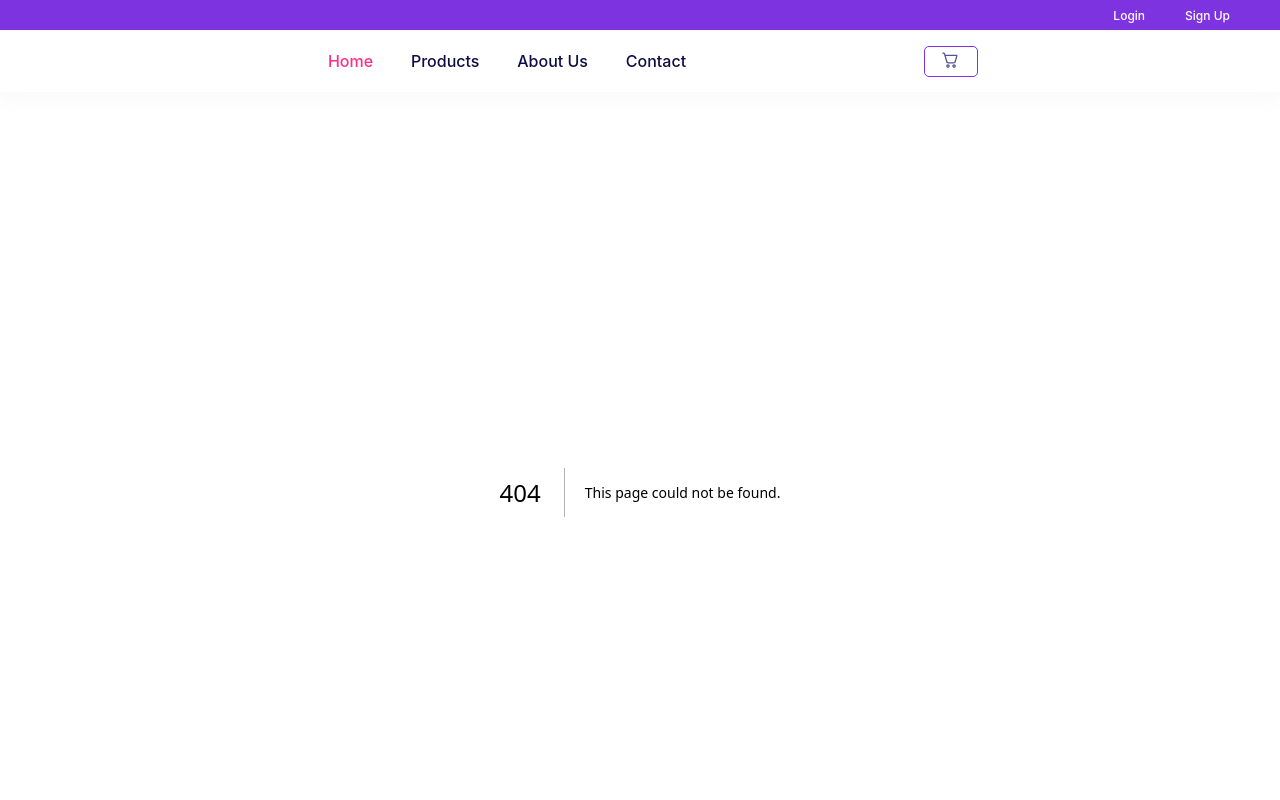
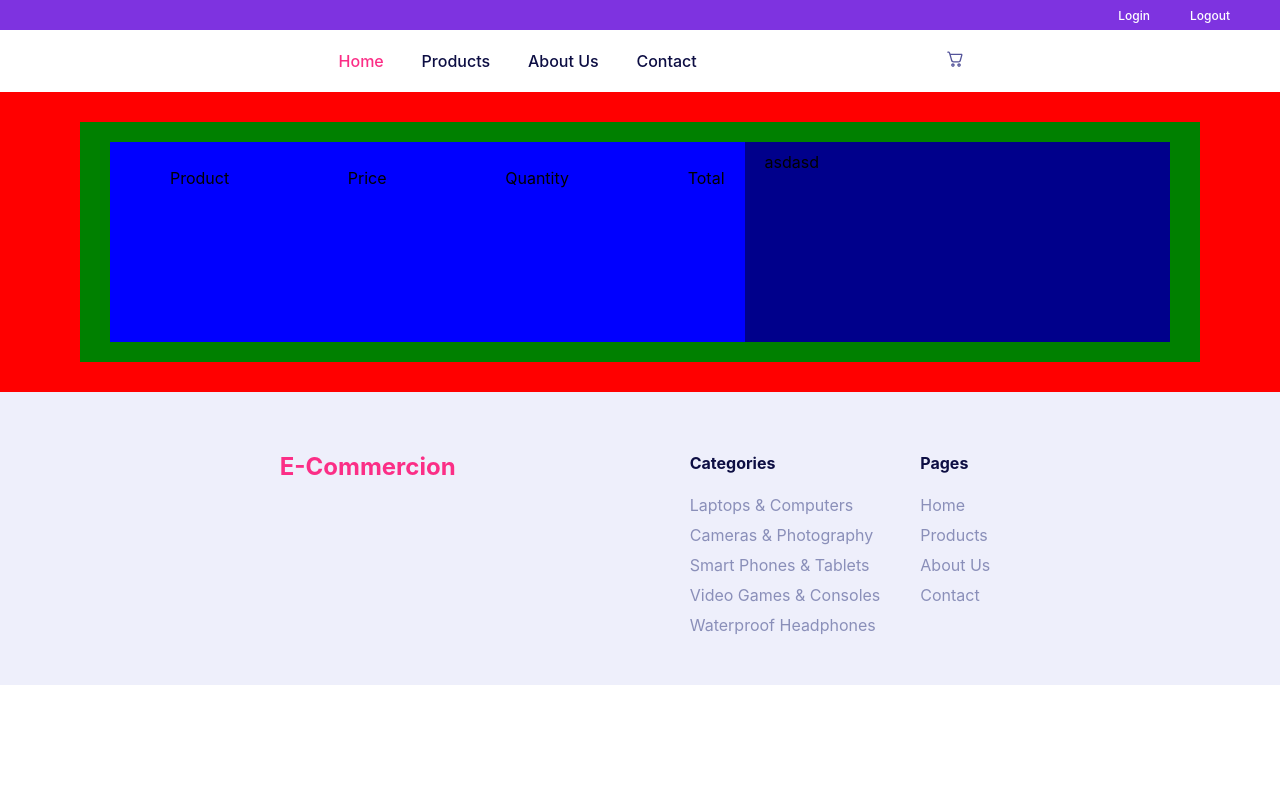
Before and after one commit to osrl/nextjs-ecommerce, a Next.js app: page /shoppingcart in a window 1280 px wide. Before the commit this address had no page. Shown: the top 800 px of the page. Built offline with nearby package versions, Linux system fonts and the light colour scheme.

Commit message:
next-auth0 completed basicly, shoppingcart created

```diff
--- a/components/Header/Header.js
+++ b/components/Header/Header.js
@@ -1,14 +1,15 @@
 import React from "react";
 import Link from "next/link";
+import LoginHeader from "./LoginHeader";
+//import { useUser } from "@auth0/nextjs-auth0";
 import styles from "./Header.module.scss";
 const Header = () => {
+  // const { user, error, isLoading } = useUser();
+
   return (
     <>
       <header className={styles.header}>
-        <div className={styles["login-signup"]}>
-          <Link href="/login">Login</Link>
-          <Link href="/signup">Sign Up</Link>
-        </div>
+        <LoginHeader />
         <nav className={styles.container}>
           <ul className={styles["header-list"]}>
             <li>
@@ -25,7 +26,7 @@ const Header = () => {
             </li>
           </ul>
           <div>
-            <button>
+            <Link href="/shoppingcart">
               <svg
                 width="22"
                 height="22"
@@ -46,7 +47,7 @@ const Header = () => {
                   fill="#535399"
                 />
               </svg>
-            </button>
+            </Link>
           </div>
         </nav>
       </header>
--- /dev/null
+++ b/components/Header/LoginHeader.js
@@ -0,0 +1,16 @@
+// import { User } from "@auth0/auth0-react";
+import React from "react";
+import styles from "./Header.module.scss";
+
+const LoginHeader = () => {
+  // console.log(user);
+
+  return (
+    <div className={styles["login-signup"]}>
+      <a href="/api/auth/login">Login</a>
+      <a href="/api/auth/logout">Logout</a>
+    </div>
+  );
+};
+
+export default LoginHeader;
--- /dev/null
+++ b/pages/shoppingcart/index.js
@@ -0,0 +1,22 @@
+import React from "react";
+import styles from "./shoppingcart.module.scss";
+
+const shoppingcart = () => {
+  return (
+    <div className={styles["shoppingCart"]}>
+      <div className={styles["container"]}>
+        <div className={styles["shoppingCart-products"]}>
+          <ul>
+            <li>Product</li>
+            <li>Price</li>
+            <li>Quantity</li>
+            <li>Total</li>
+          </ul>
+        </div>
+        <div className={styles["shoppingCart-total"]}>asdasd</div>
+      </div>
+    </div>
+  );
+};
+
+export default shoppingcart;
--- /dev/null
+++ b/pages/shoppingcart/shoppingcart.module.scss
@@ -0,0 +1,54 @@
+.shoppingCart {
+    width: 100%;
+    display: flex;
+    justify-content: center;
+    align-items: center;
+    padding: 30px 20px;
+    background-color: red;
+
+    .container {
+        width: 1120px;
+        margin: 0 auto;
+        display: flex;
+        flex-direction: row;
+        justify-content: center;
+        align-items: center;
+        padding: 20px 30px;
+        background-color: green;
+        @media screen and (max-width: 992px) {
+            display: flex;
+            flex-direction: column;
+            justify-content: center;
+            align-items: center;
+        }
+    }
+
+    &-products {
+        width: 60vw;
+        height: 200px;
+        background-color: blue;
+        padding: 10px 20px;
+        @media screen and (max-width: 992px) {
+            width: 100%;
+        }
+        ul {
+            display: flex;
+            justify-content: space-between;
+            align-items: center;
+            list-style: none;
+            &:nth-child(1) {
+                flex: 1;
+            }
+        }
+    }
+    &-total {
+        width: 40vw;
+        height: 200px;
+        padding: 10px 20px;
+        background-color: darkblue;
+
+        @media screen and (max-width: 992px) {
+            width: 100%;
+        }
+    }
+}
```
Also changed, not shown: pages/index.js (+9 -13 lines).
